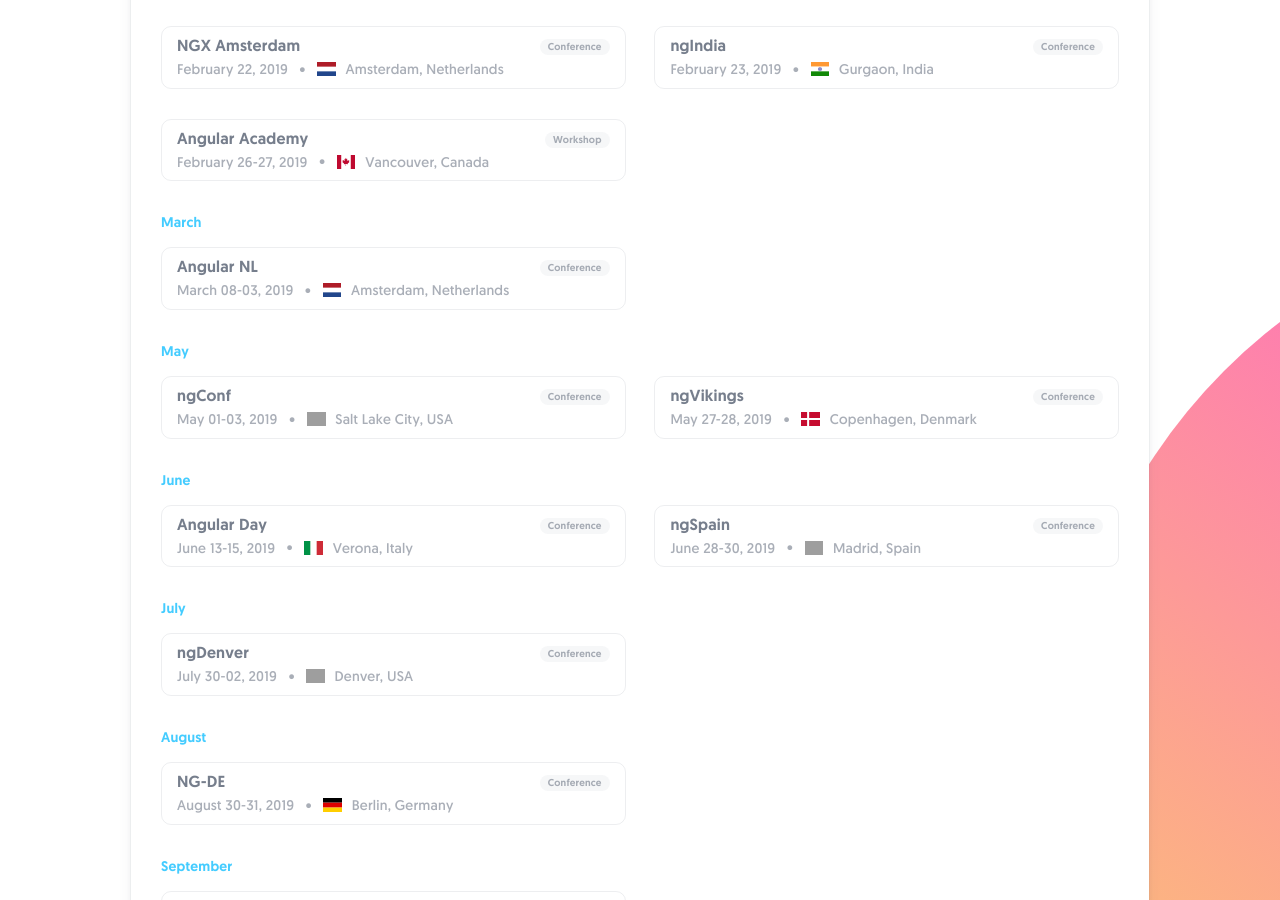
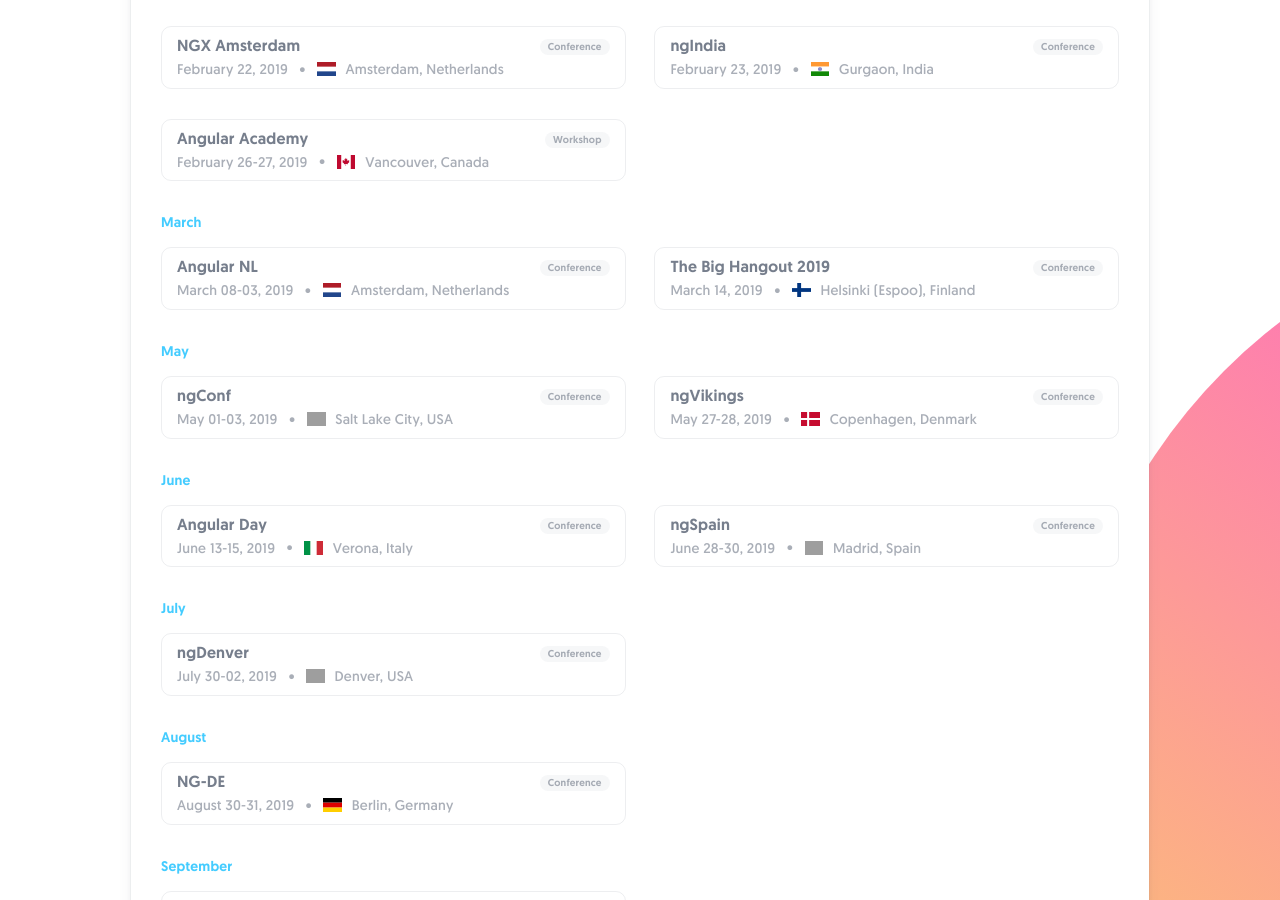
Before and after one commit to zhangen69/angularconferences.github.io, a Jekyll site: the page built from index.html, in a window 1280 px wide and 900 px high, scrolled down 3338 px. Built offline with Jekyll 4.4.1, drawn with Linux system fonts in a browser that asks for light colours; some of the changed lines change nothing that is shown; grey boxes are pictures that could not be loaded.

Commit message:
The Big Hangout event in Helsinki, Finland

```diff
--- a/_data/2019.json
+++ b/_data/2019.json
@@ -121,7 +121,7 @@
         "web": "https://angular.ac",
         "twitter": "AngularAcademy"
       }
-    },
+    }
   ],
   "March": [
     {
@@ -137,6 +137,21 @@
       "links": {
         "web": "https://www.angularnl.com",
         "twitter": "angularnl"
+      }
+    },
+    {
+      "metadata": {
+        "country_code": "FI",
+        "location": "Helsinki (Espoo)",
+        "title": "The Big Hangout 2019",
+        "date": "14",
+        "logo": "bighangoutfinlandlogo.svg",
+        "type": "conference",
+        "desc": "Angular stories, emerging techniques and proven approaches for Angular developers. This is a half-day and evening event for Angular community in Finland and international guests."
+      },
+      "links": {
+        "web": "https://angular.fi/2019",
+        "twitter": "angularFI"
       }
     }
   ],
@@ -254,7 +269,7 @@
         "web": "https://ngtalks.io/",
         "twitter": "ngTalks_ua"
       }
-    },
+    }
   ],
   "October": [],
   "November": [
@@ -270,7 +285,7 @@
       },
       "links": {
       }
-    },
+    }
   ],
   "December": []
 }
```
Also changed, not shown: assets/img/confs/bighangoutfinlandlogo.svg (added).
